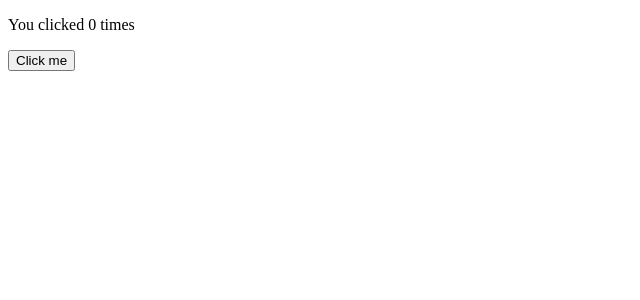
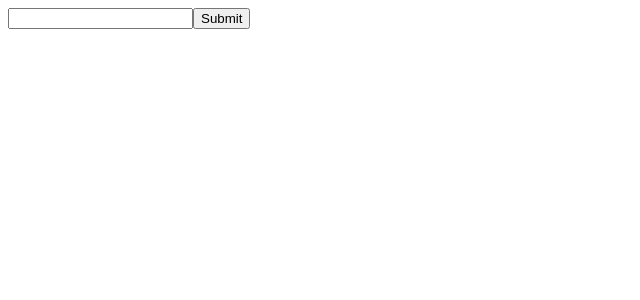
Before and after one commit to keunoh/react-doc2, a React (Create React App) app: page / in a window 1280 px wide. Shown: the top 300 px of the page, without its empty margins (0-640 px from the left). Built offline with nearby package versions, Linux system fonts and the light colour scheme.

Commit message:
Regex && onChage, onKeyDown

```diff
--- a/src/index.js
+++ b/src/index.js
@@ -1,18 +1,97 @@
-import React, { useEffect, useState } from "react";
+import React, { useRef, useState } from "react";
 import ReactDOM from "react-dom/client";
 
 function Example() {
-  const [count, setCount] = useState(0);
+  //querySelector는 직접 DOM에 접근하지만
+  //useRef는 가상돔을 이용해서 접근한다
+  //이 방식을 이용해야 신뢰성이 높으며
+  const inputE1 = useRef();
+  const [hello, setHello] = useState("");
+  //pattern은 regex 통과 하지 못 하면 alert을 발생시킨다.
+  //maxlength를 통하여 최대 값을 지정해 줄 수 있다.
 
-  useEffect(() => {
-    document.title = `You clicked ${count} times`;
-  });
+  //maxLength와 정규 표현식을 이용하면 핸드폰 번호를 잘 표현할 수 있다.
+  //https://gurtn.tistory.com/86
+  const searchDivision = "phoneNumber";
+  var maxLength;
+
+  //아래와 같이 함수를 적용해서 하면 좋겠지만
+  //숫자외에 값도 입력이 된다는 문제와
+  //regex이 기존 querySelector로 가져올 때와 방식이 달라지는 듯 하다.
+  const phoneFormat = (value) => {
+    console.log("value:", value);
+    value = value
+      .replace(/[^0-9]/g, "")
+      .replace(/^(\d{2,3})(\d{3,4})(\d{4})$/, `$1-$2-$3`);
+  };
+
+  //이벤트 발생 순서
+  /**
+   * 1) onKeyDown
+   * 2) onChange
+   * 3) onKeyUp
+   */
+
+  if (searchDivision === "phoneNumber") {
+    maxLength = 13;
+  } else {
+    maxLength = 8;
+  }
+
+  function onKeyDown(e) {
+    console.log("onKeyDown 호출");
+    if (e.key === "Enter") {
+      e.preventDefault();
+      const button = document.querySelector("#second");
+      button.click();
+      console.log("Enter로 submit");
+    }
+
+    if (searchDivision === "phoneNumber") {
+      // inputE1.current.value = phoneFormat(hello);
+      //1. 핸드폰번호(자등 하이픈)
+      //1-1. MaxLength -> 13
+      //1-2. 정규식은 아래와 같이
+      // e.target.value = phoneFormat(e.target.value);
+      // document
+      //   .querySelector('input[name="searchValue"]')
+      //   .addEventListener("input", function (e) {
+      //     e.target.value = e.target.value
+      //       .replace(/[^0-9]/g, "")
+      //       .replace(/^(\d{2,3})(\d{3,4})(\d{4})$/, `$1-$2-$3`);
+      //   });
+      console.log(inputE1.current.value);
+    } else {
+      console.log("regex 없이 입력 가능");
+    }
+  }
 
   return (
-    <div>
-      <p>You clicked {count} times</p>
-      <button onClick={() => setCount(count + 2)}>Click me</button>
-    </div>
+    <form>
+      {/**https://developer.mozilla.org/ko/docs/Web/JavaScript/Reference/Operators/Conditional_Operator
+       * 연결된 조건문 처리하기 -> maxLength
+       */}
+      <input
+        id="first"
+        type="text"
+        name="searchValue"
+        value={hello}
+        onChange={(e) => {
+          console.log("onChange 호출");
+          setHello(e.target.value);
+        }}
+        ref={inputE1}
+        // onKeyDown={onKeyDown}
+        maxLength={
+          searchDivision === "phoneNumber"
+            ? 13
+            : searchDivision === "card"
+            ? 3
+            : 5
+        }
+      ></input>
+      <input id="second" type="submit"></input>
+    </form>
   );
 }
 
```
